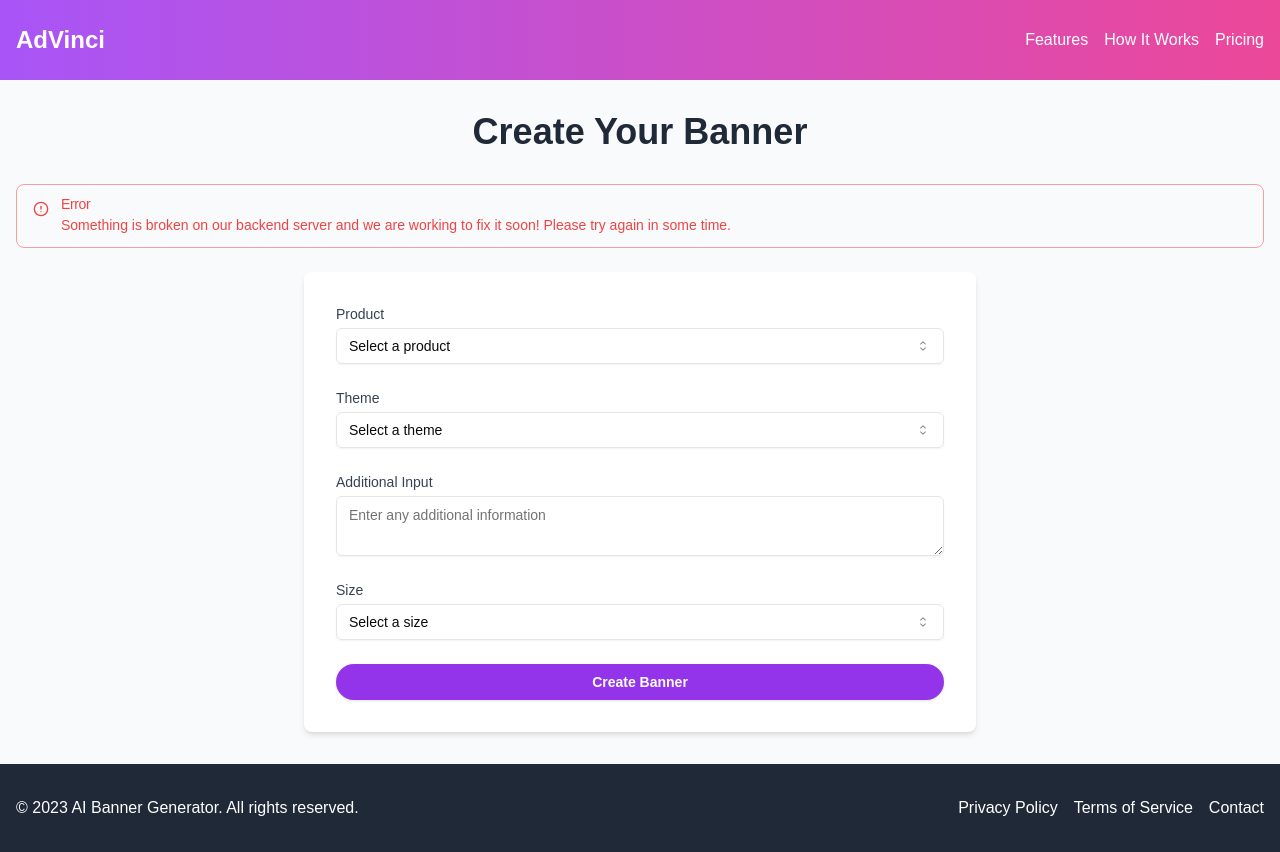
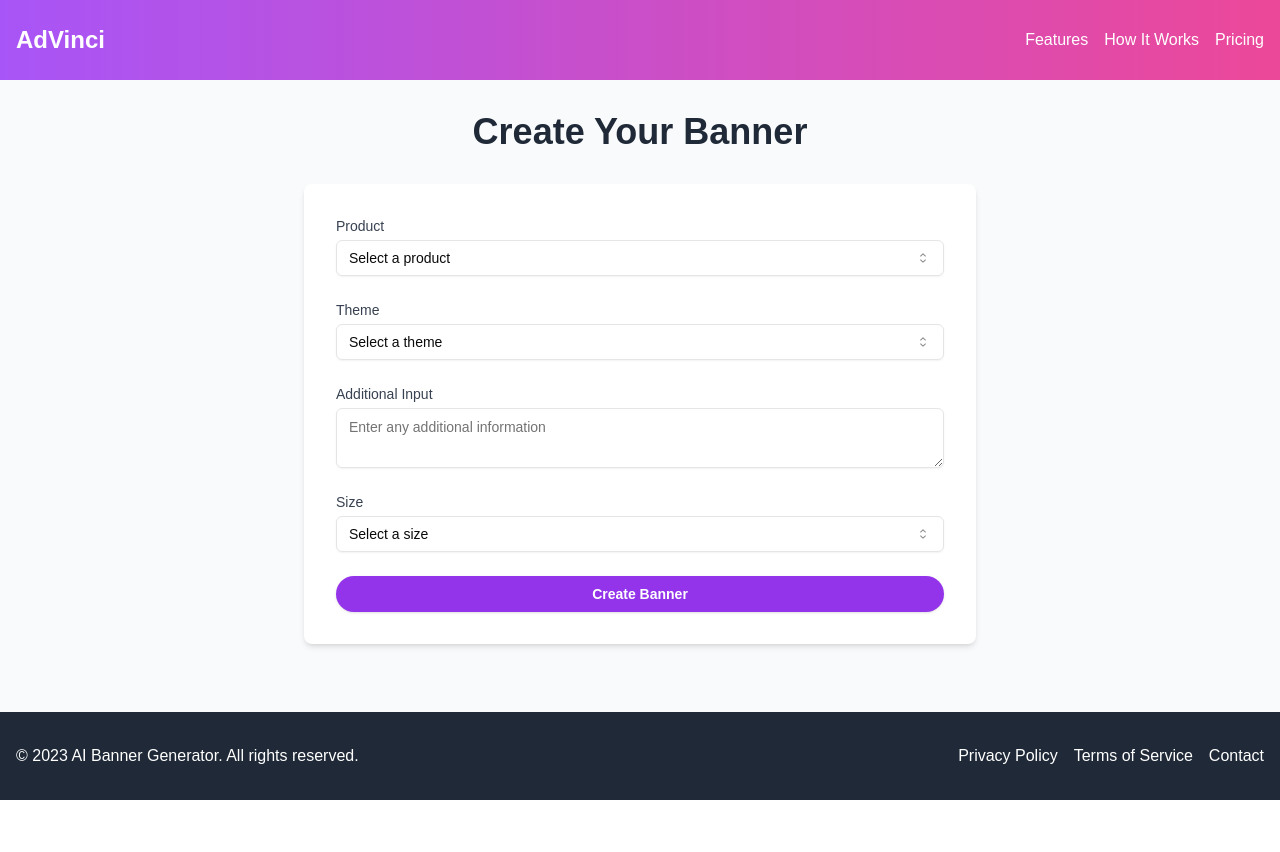
Before and after one commit to ritsrnjn/ai-banner-generator, a Next.js app: page /create in a window 1280 px wide. After the commit the page ends 800 px from the top, so only its background shows below. Built offline with nearby package versions, Linux system fonts and the light colour scheme.

Commit message:
remove error

```diff
--- a/app/create/page.tsx
+++ b/app/create/page.tsx
@@ -97,11 +97,11 @@ export default function CreatePage() {
         <div className="container mx-auto px-4 py-8">
           <h1 className="text-4xl font-bold mb-8 text-center text-gray-800">Create Your Banner</h1>
 
-          <Alert variant="destructive" className="mb-6">
+          {/* <Alert variant="destructive" className="mb-6">
             <AlertCircle className="h-4 w-4" />
             <AlertTitle>Error</AlertTitle>
             <AlertDescription>Something is broken on our backend server and we are working to fix it soon! Please try again in some time.</AlertDescription>
-          </Alert>
+          </Alert> */}
 
           {error && (
             <Alert variant="destructive" className="mb-6">
```
